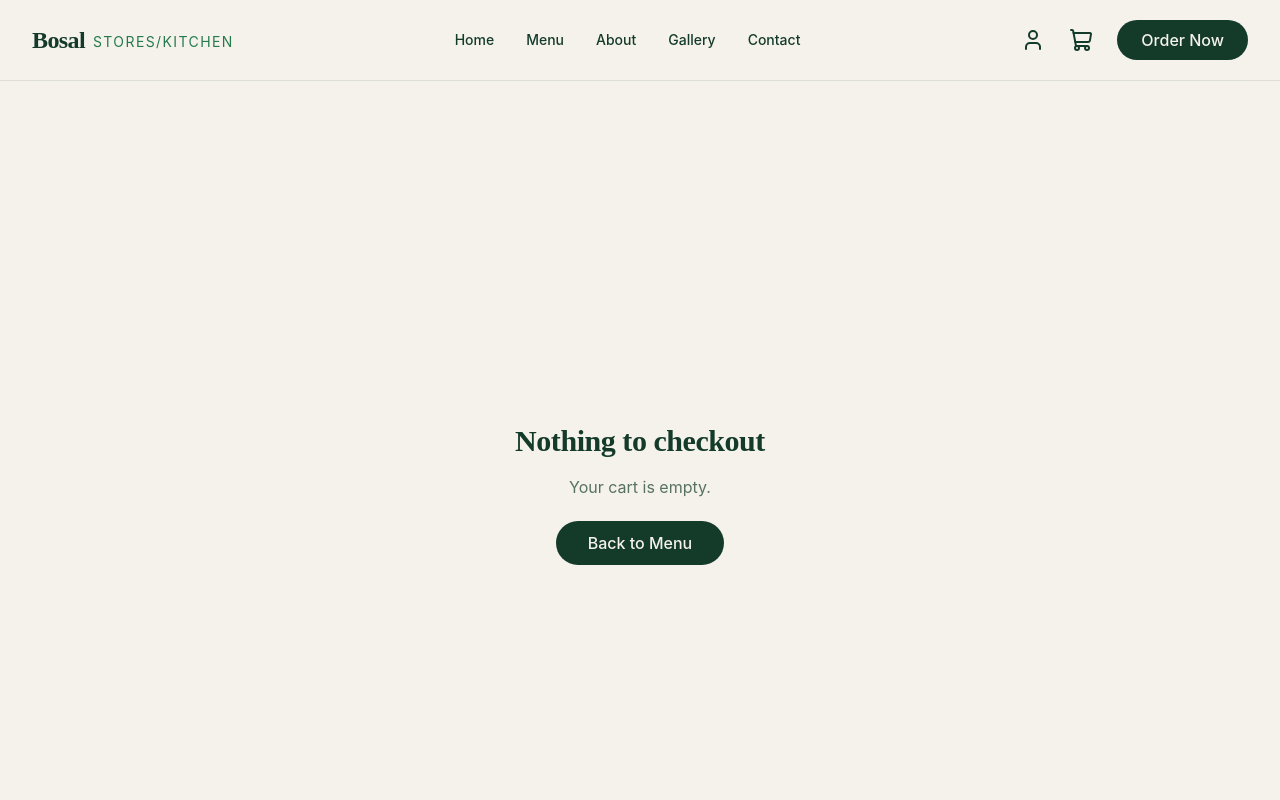
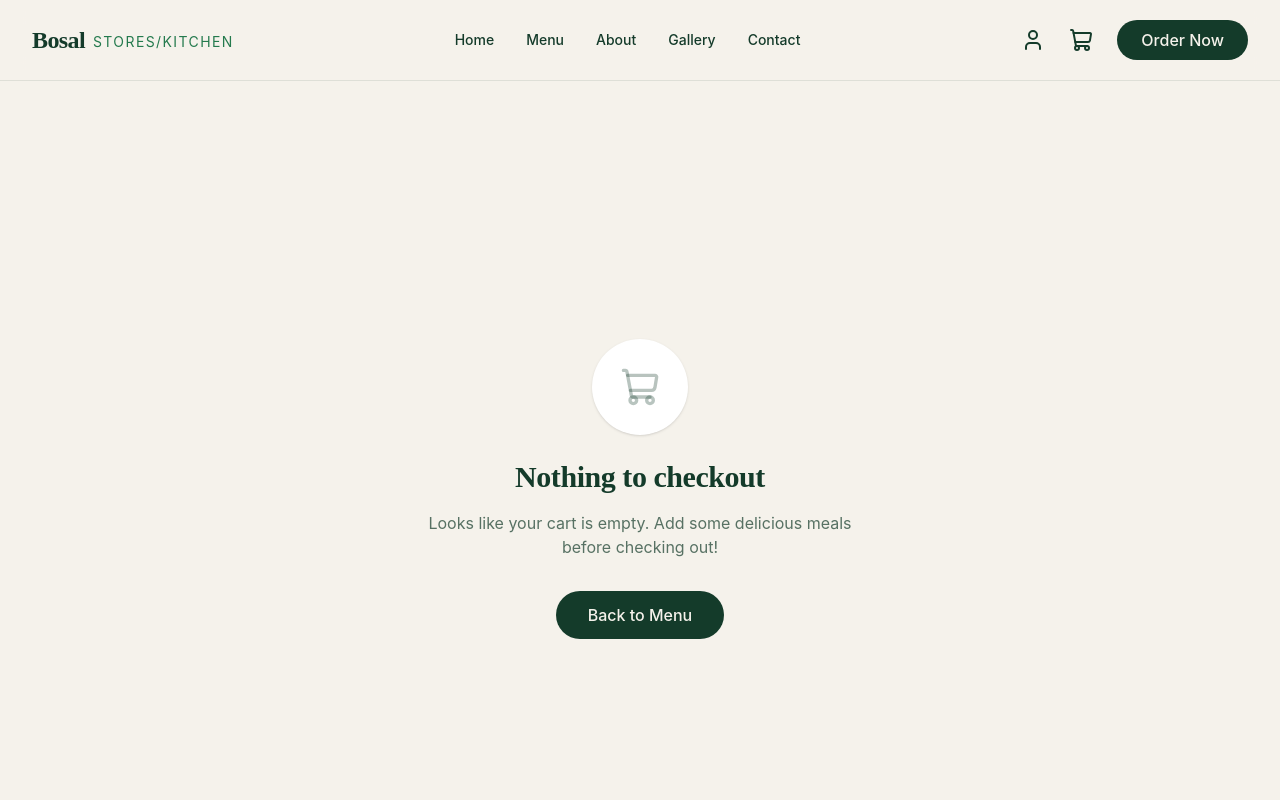
Before and after one commit to Necheee/Bosal, a React (Vite) app: page /checkout in a window 1280 px wide. Shown: the top 800 px of the page. Built offline with nearby package versions, Linux system fonts and the light colour scheme.

Commit message:
style: enhance empty states and animations for core checkout flows

```diff
--- a/src/pages/Cart.jsx
+++ b/src/pages/Cart.jsx
@@ -13,21 +13,26 @@ const Cart = () => {
   if (items.length === 0) {
     return (
       <div className="min-h-[70vh] bg-bosal-beige flex items-center justify-center pt-20 pb-20 px-4">
-        <div className="text-center">
+        <motion.div
+          initial={{ opacity: 0, y: 20 }}
+          animate={{ opacity: 1, y: 0 }}
+          className="text-center"
+        >
           <div className="bg-white w-24 h-24 rounded-full flex items-center justify-center mx-auto mb-6 shadow-sm">
             <ShoppingBag className="w-10 h-10 text-bosal-deep-green/30" />
           </div>
           <h2 className="text-3xl font-display font-bold text-bosal-deep-green mb-4">Your cart is empty</h2>
           <p className="text-bosal-deep-green/70 mb-8 max-w-md mx-auto">
-            Looks like you haven't added any delicious Nigerian dishes to your cart yet.
+            Looks like you haven't added any delicious Nigerian dishes to your cart yet. Let's fix that!
           </p>
           <Link
             to="/menu"
-            className="inline-block bg-bosal-deep-green text-bosal-beige px-8 py-3 rounded-full font-medium hover:bg-bosal-bright-green transition-colors"
+            aria-label="Browse Menu"
+            className="inline-block bg-bosal-deep-green text-bosal-beige px-8 py-3 rounded-full font-medium hover:bg-bosal-bright-green transition-colors focus:ring-4 focus:ring-bosal-bright-green focus:outline-none"
           >
             Browse Menu
           </Link>
-        </div>
+        </motion.div>
       </div>
     );
   }
--- a/src/pages/Checkout.jsx
+++ b/src/pages/Checkout.jsx
@@ -1,7 +1,7 @@
 import { useState } from 'react';
 import { Link, useNavigate } from 'react-router-dom';
 import { motion, AnimatePresence } from 'framer-motion';
-import { ArrowLeft, CreditCard, Wallet, Truck, Store, CheckCircle2 } from 'lucide-react';
+import { ArrowLeft, CreditCard, Wallet, Truck, Store, CheckCircle2, ShoppingCart } from 'lucide-react';
 import useCartStore from '../store/cartStore';
 
 const Checkout = () => {
@@ -18,14 +18,25 @@ const Checkout = () => {
   // If cart is empty and we haven't just succeeded, redirect or show empty state
   if (items.length === 0 && !isSuccess) {
     return (
-      <div className="min-h-screen bg-bosal-beige flex items-center justify-center pt-24 pb-20">
-        <div className="text-center">
+      <div className="min-h-screen bg-bosal-beige flex items-center justify-center pt-24 pb-20 px-4">
+        <motion.div
+          initial={{ opacity: 0, y: 20 }}
+          animate={{ opacity: 1, y: 0 }}
+          className="text-center"
+        >
+          <div className="bg-white w-24 h-24 rounded-full flex items-center justify-center mx-auto mb-6 shadow-sm">
+            <ShoppingCart className="w-10 h-10 text-bosal-deep-green/30" />
+          </div>
           <h2 className="text-3xl font-display font-bold text-bosal-deep-green mb-4">Nothing to checkout</h2>
-          <p className="text-bosal-deep-green/70 mb-8 max-w-md mx-auto">Your cart is empty.</p>
-          <Link to="/menu" className="bg-bosal-deep-green text-bosal-beige px-8 py-3 rounded-full font-medium hover:bg-bosal-bright-green transition-colors">
+          <p className="text-bosal-deep-green/70 mb-8 max-w-md mx-auto">Looks like your cart is empty. Add some delicious meals before checking out!</p>
+          <Link
+            to="/menu"
+            aria-label="Back to Menu"
+            className="inline-block bg-bosal-deep-green text-bosal-beige px-8 py-3 rounded-full font-medium hover:bg-bosal-bright-green transition-colors focus:outline-none focus:ring-4 focus:ring-bosal-bright-green"
+          >
             Back to Menu
           </Link>
-        </div>
+        </motion.div>
       </div>
     );
   }
```
